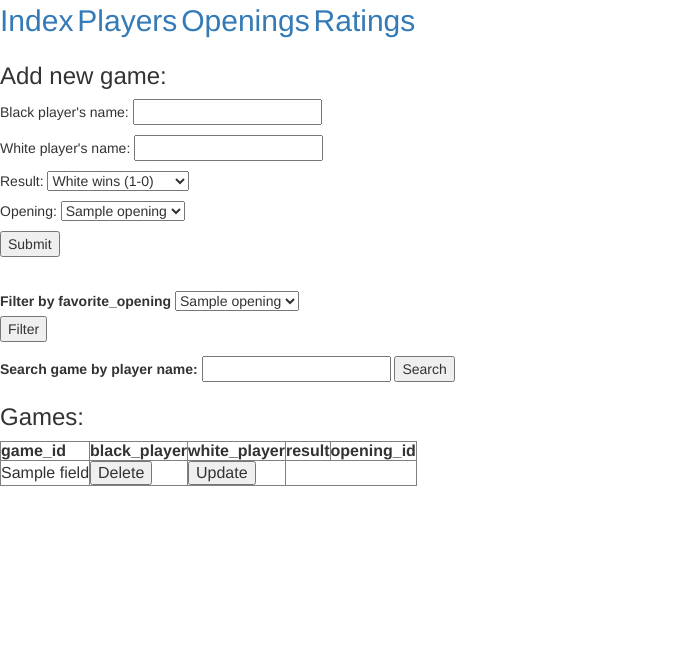
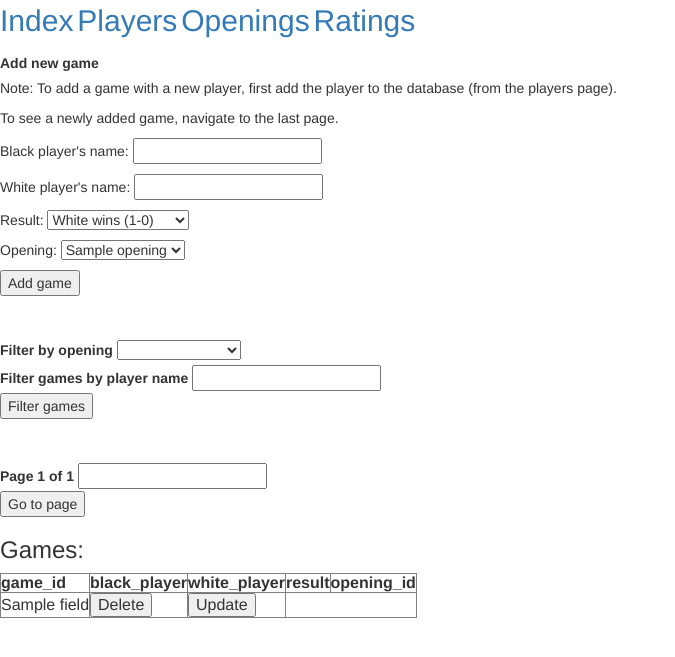
Before and after one commit to wigginno/chesstables, a Flask app: template app/templates/Games.html in a window 1280 px wide. Shown: the top 657 px of the page, without its empty margins (0-675 px from the left). Run offline with Flask 2, Linux system fonts and the light colour scheme; the template is opened without the code that fills it: most values are stand-ins (such as "Sample title", 1, 10 or a date in 2020); some libraries are stand-ins or nearby versions.

Commit message:
filter and add functionality now working

```diff
--- a/app/templates/Games.html
+++ b/app/templates/Games.html
@@ -6,47 +6,51 @@
 <script src="https://maxcdn.bootstrapcdn.com/bootstrap/3.4.1/js/bootstrap.min.js"></script>
 
     <a style="font-size:30px" href=/>Index</a>
-    <a style="font-size:30px" href=Players>Players</a>
-    <a style="font-size:30px" href=Openings>Openings</a>
-    <a style="font-size:30px" href=Ratings>Ratings</a>
+    <a style="font-size:30px" href=players>Players</a>
+    <a style="font-size:30px" href=openings>Openings</a>
+    <a style="font-size:30px" href=ratings>Ratings</a>
 
-<h3>Add new game:</h3>
-
-<p><form id="addgame" action="/Games" method="post">
+<p><form id="addgame" action="/addgame" method="post">
+    <label> Add new game </label>
+    <p>Note: To add a game with a new player, first add the player to the database (from the players page).</p>
+    <p>      To see a newly added game, navigate to the last page.</p>
     <p>Black player's name: <input type="text" name="black_player"><br></p>
     <p>White player's name: <input type="text" name="white_player"><br></p>
-    <p>Result: <select name="result">
-        <option value="White wins (1-0)">White wins (1-0)</option>
-        <option value="Black wins (0-1)">Black wins (0-1)</option>
-        <option value="Stalemate (1/2-1/2)">Stalemate (1/2-1/2)</option>
+    <p>Result: <select id="result" name="result">
+        <option value="1-0">White wins (1-0)</option>
+        <option value="0-1">Black wins (0-1)</option>
+        <option value="1/2-1/2">Stalemate (1/2-1/2)</option>
     </select><br></p>
-    <p>Opening: <select name="opening_id">
+    <p>Opening: <select id="opening_id" name="opening_id">
         {% for opening in openings %}
         <option value="{{opening}}">{{opening}}</option>
         {% endfor %}
     </select><br></p>
-    <input type="submit" value="Submit">
+    <input type="submit" value="Add game">
  </form>
 </p>
 <br/>
 
-<form id='filter_games_by_opening' action='' method=''>
-<!--- this form does not submit directly, the button handles all the interaction with backend -->
-    <label> Filter by favorite_opening </label>
-    <select id='opening_filter' name="opening_id">
+<p><form id='filtergames' action='/filtergames' method='get'>
+    <label> Filter by opening </label>
+    <select id='opening_id' name="opening_id">
+        <option value=""></option>
         {% for opening in openings %}
         <option value="{{opening}}">{{opening}}</option>
         {% endfor %}
     </select><br>
-    <p><input type="button" value="Filter" onclick="filterGamesByOpening()"></p>
-</form>
+    <label> Filter games by player name </label>
+    <input id='player_id' type='text' name='player_id' value=''>
+    <p><input type="submit" value="Filter games"></p>
+</form></p>
 
-<form id='search_games_by_player' action='' method=''>
-<!--- this form does not submit directly, the button handles all the interaction with backend -->
-    <label> Search game by player name:</label>
-    <input id='player_name_search_string' type='text' name='player_name_search_string' value=''>
-    <input type="button" value="Search" onclick="searchGamesByPlayerName()">
-</form>
+<br/>
+
+<p><form id='page_navigation' action='/games' method='get'>
+    <label> Page {{page_number}} of {{last_page}}</label>
+    <input id='page' type='text' name='page' value=''>
+    <p><input type="submit" value="Go to page"></p>
+</form></p>
 
 <h3>Games:</h3>
 <table border='1'>
```
Also changed, not shown: app/templates/Openings.html (+5 -6 lines), app/templates/Players.html (+17 -18 lines), app/templates/Ratings.html (+4 -4 lines), app/templates/index.html (+4 -4 lines).
